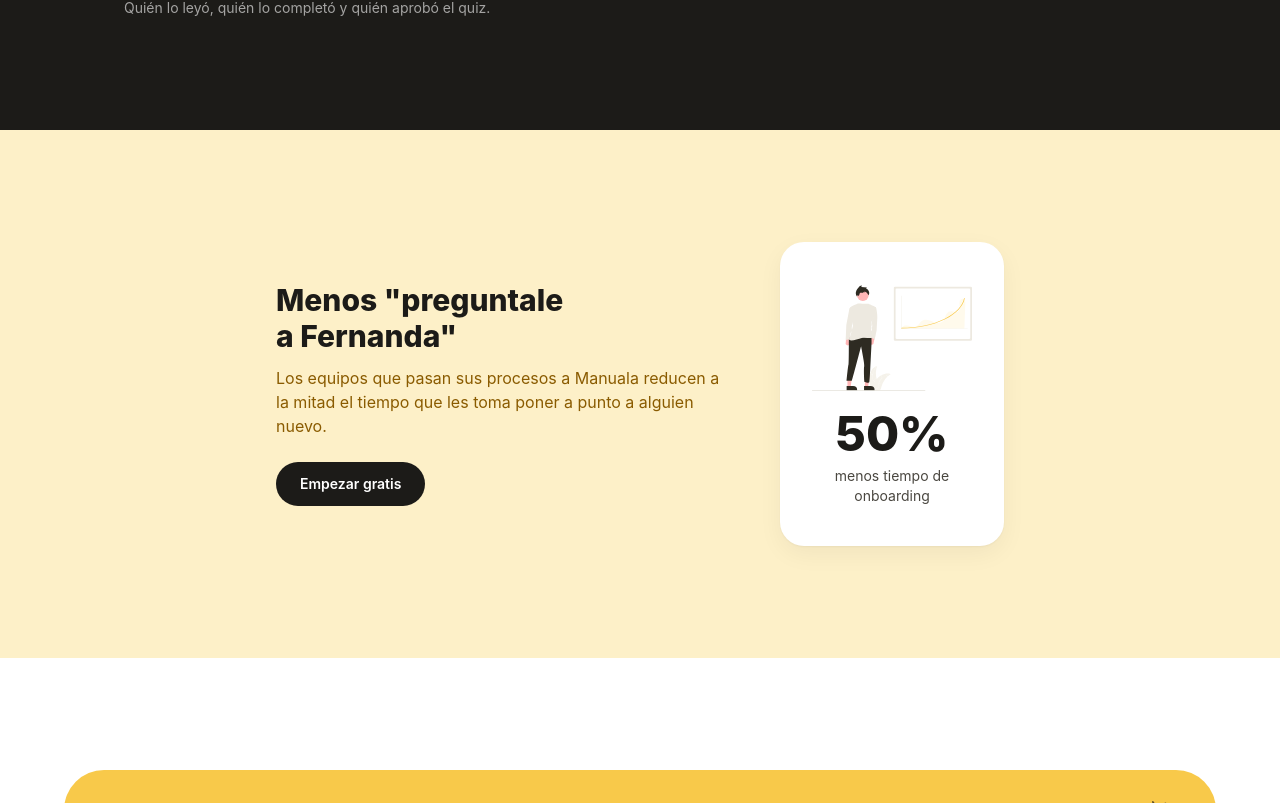
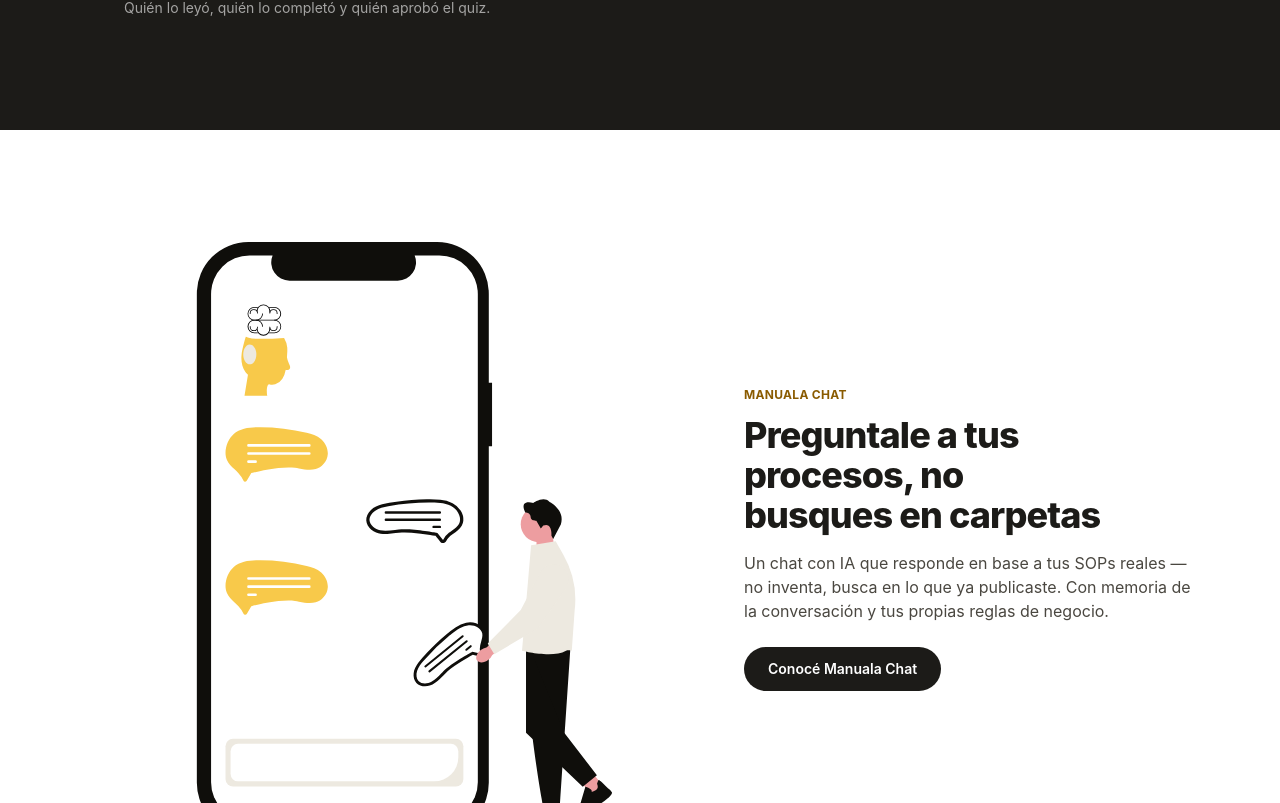
Before and after one commit to joabrusso/manuala-landing, a Next.js app: page / in a window 1280 px wide. Shown: the part 1997-2800 px from the top of the page. Built offline with nearby package versions, Linux system fonts and the light colour scheme.

Commit message:
Sumar sección de Manuala Chat a la home (no estaba mencionado en ningún lado)

```diff
--- a/app/page.tsx
+++ b/app/page.tsx
@@ -148,6 +148,33 @@
         </div>
       </section>
 
+      {/* ---------- Manuala Chat ---------- */}
+      <section className="bg-paper-0 py-20 sm:py-28">
+        <div className="mx-auto flex max-w-6xl flex-wrap items-center gap-14 px-6 lg:flex-nowrap lg:flex-row-reverse">
+          <div className="max-w-md">
+            <p className="mb-3 text-xs font-bold tracking-wide text-mustard-ink uppercase">Manuala Chat</p>
+            <h2 className="font-heading text-3xl font-extrabold tracking-tight text-balance sm:text-4xl">
+              Preguntale a tus procesos, no busques en carpetas
+            </h2>
+            <p className="mt-4 text-ink-muted">
+              Un chat con IA que responde en base a tus SOPs reales — no inventa, busca en lo que ya publicaste. Con
+              memoria de la conversación y tus propias reglas de negocio.
+            </p>
+            <a
+              href="/producto/chat"
+              className="mt-6 inline-block rounded-full bg-ink px-6 py-3 text-sm font-semibold text-white hover:bg-ink-muted"
+            >
+              Conocé Manuala Chat
+            </a>
+          </div>
+          <img
+            src="/illustrations/page-chat.svg"
+            alt=""
+            className="mx-auto hidden w-full max-w-md shrink-0 lg:block"
+          />
+        </div>
+      </section>
+
       {/* ---------- Caso de éxito (split, mostaza pálido) ---------- */}
       <section className="bg-mustard-soft py-20 sm:py-28">
         <div className="mx-auto flex max-w-4xl flex-wrap items-center justify-center gap-14 px-6">
```
